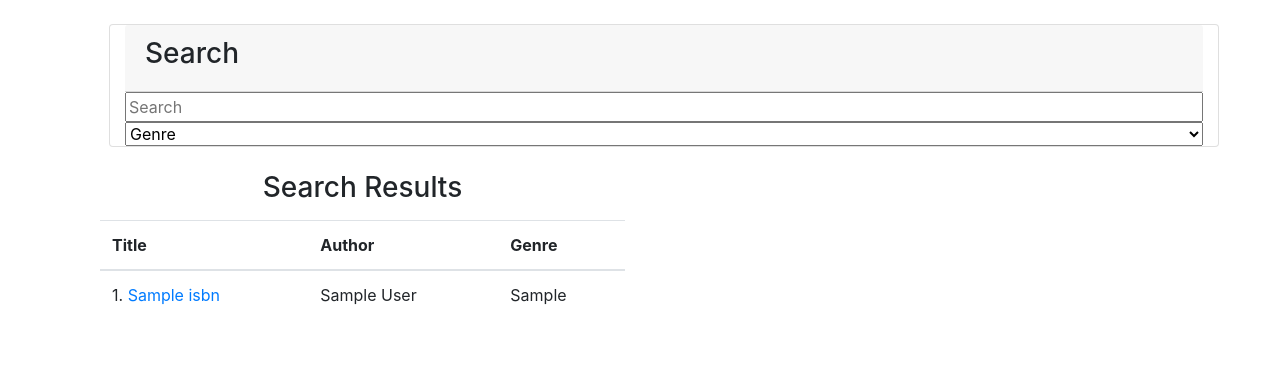
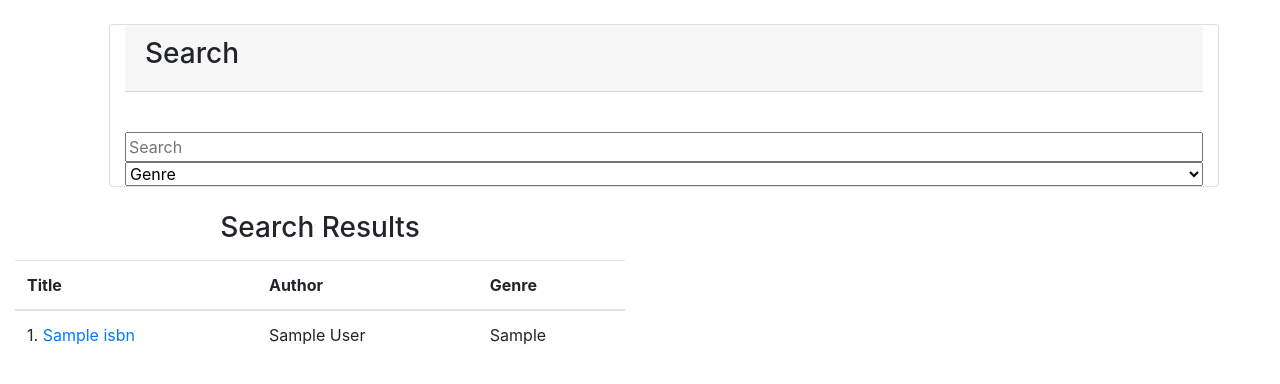
Before and after one commit to OwenShade/LMS, a Django app: page /LMS/search/ in a window 1280 px wide. Shown: the part 178-562 px from the top of the page. Run offline with Django 3.2, Linux system fonts and the light colour scheme; tables that the repository leaves empty hold one stand-in row (values such as "Sample post"); some libraries are stand-ins or nearby versions.

Commit message:
search changes

```diff
--- a/templates/search.html
+++ b/templates/search.html
@@ -10,6 +10,7 @@
         <div class="card-header">
             <h3>Search</h3>
         </div>
+        <div class="card-body"></div>
             <input id="search" name="search" placeholder="Search">
             <select id="options" name="options">
                 <option value="1">Genre</option>
@@ -18,6 +19,7 @@
                 <option value="4">ISBN</option>
             </select>
         </div>
+    </div>
 <div id="dynamic_content" class="col-6">
     {% include 'results.html' %}
 </div>
```
Lines whose indentation alone changed are shown as unchanged.
